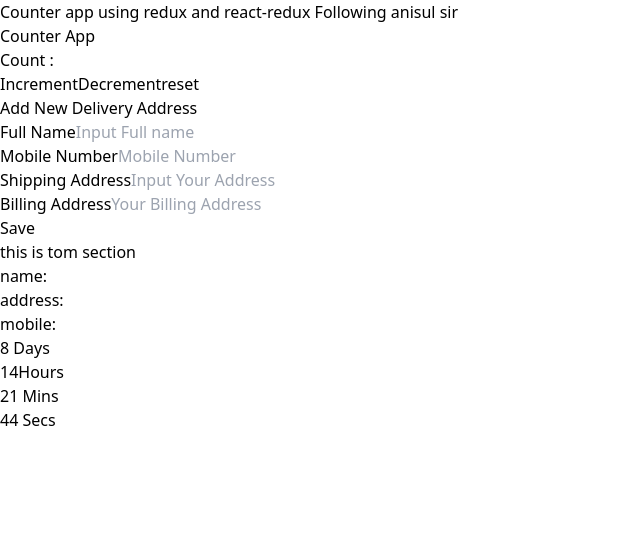
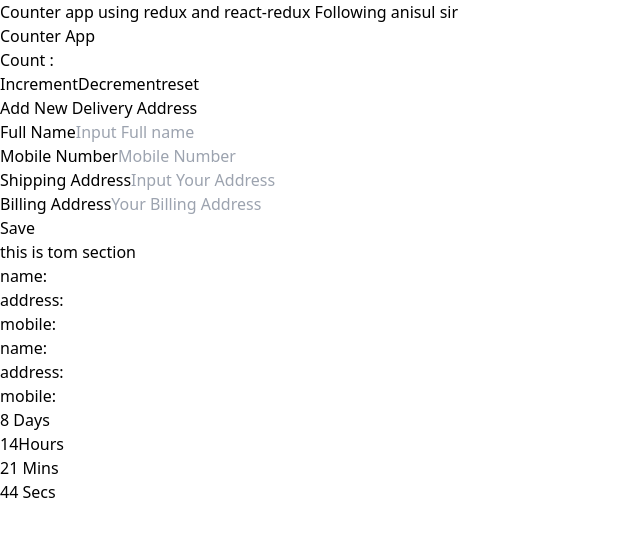
Before and after one commit to shaikot07/counter-app-by-redux, a React (Vite) app: page / in a window 1280 px wide. Shown: the top 536 px of the page, without its empty margins (0-640 px from the left). Built offline with nearby package versions, Linux system fonts and the light colour scheme.

Commit message:
modify display info

```diff
--- a/src/component/checkoutFrom/Tom.jsx
+++ b/src/component/checkoutFrom/Tom.jsx
@@ -13,6 +13,11 @@ const Tom = () => {
                   <h2> name:{payInfoData.data.fullName}</h2>
                   <h2> address:{payInfoData.shippingAddress}</h2>
                   <h2> mobile:{payInfoData.mobileNumber}</h2>
+                  <div>
+                  <h2> name:{payInfoData.data.fullName}</h2>
+                  <h2> address:{payInfoData.shippingAddress}</h2>
+                  <h2> mobile:{payInfoData.mobileNumber}</h2>
+                  </div>
             </div>
       );
 };
```
Also changed, not shown: src/component/checkoutFrom/CountDown.jsx (+4 -4 lines).
